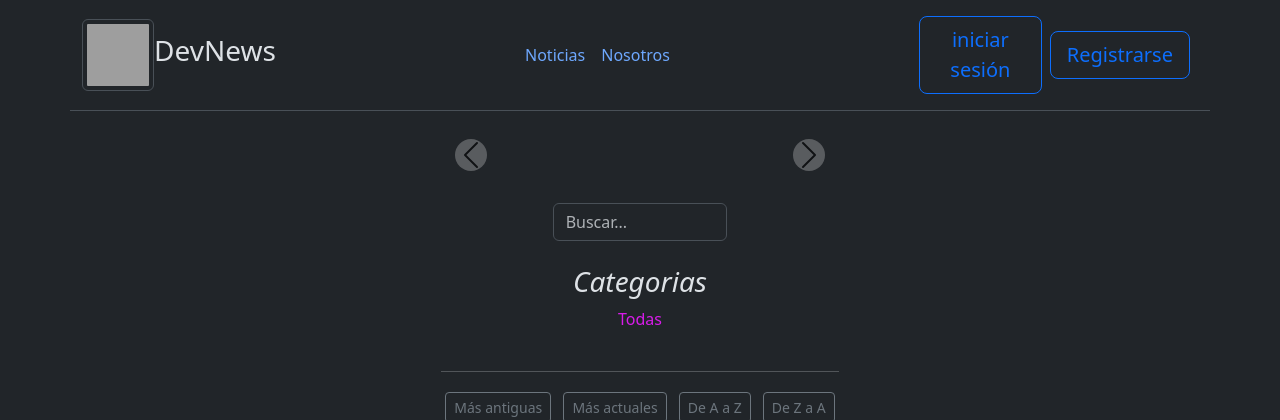
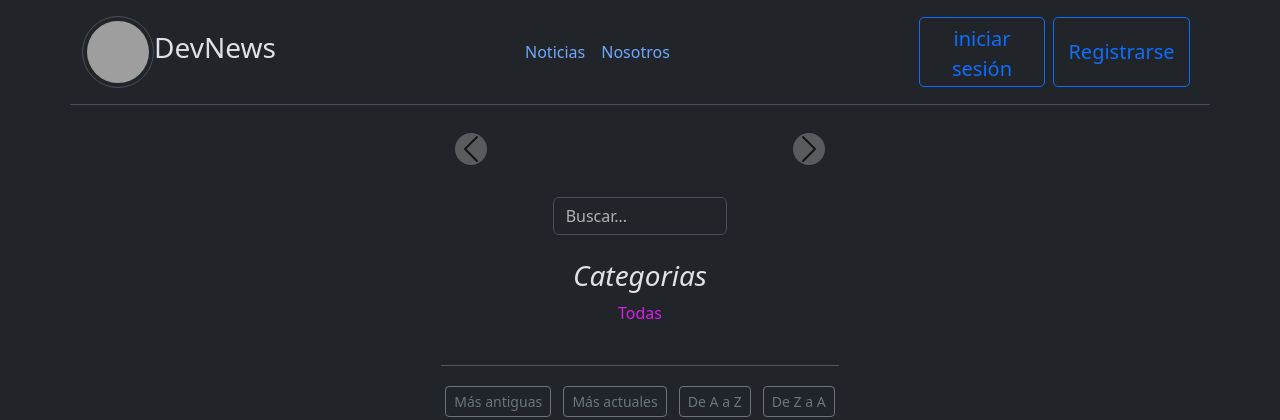
Before and after one commit to emyypg/blog, a Django app: page / in a window 1280 px wide. Shown: the top 420 px of the page. Run offline with Django 5.2, Linux system fonts and the light colour scheme; data that the repository does not hold is empty; grey boxes are pictures that could not be loaded.

Commit message:
logo redondeado. Editar comentario corrección.

```diff
--- a/static/css/styles.css
+++ b/static/css/styles.css
@@ -33,8 +33,15 @@
   border-radius: 5px;
   font-size: 0.95rem;
   font-weight: bold;
-  height: 60px;
+
 } */
+
+.btn-sesion {
+  height: 70px;
+  text-decoration: none;
+  padding: 0.4rem 0.9rem;
+  border-radius: 5px;
+}
 
 .btn.login {
   background-color: #007bff;
@@ -172,6 +179,7 @@ a:hover {
 .logo {
   width: 72px;
   height: 72px;
+  border-radius: 50%;
 }
 
 .active {
--- a/templates/navbar.html
+++ b/templates/navbar.html
@@ -8,14 +8,11 @@
         </li>
         <li class="col-6 d-flex align-items-center h3">
             DevNews
-            {% comment %} <svg xmlns="http://www.w3.org/2000/svg" width="32" height="32" fill="currentColor" class="bi bi-cpu ms-2" viewBox="0 0 16 16"></svg> {% endcomment %}
         </li>
     </ul>
 
     {% with request.resolver_match.url_name as url_name %}
     <ul class="nav col-12 col-md-auto mb-2 justify-content-center mb-md-0">
-        {% comment %} <li class="nav-item">
-        <li><a href="#" class="nav-link px-2 link-secondary">Home</a></li> {% endcomment %}
         <li class="nav-item">
             <a href="{% url 'news:home' %}" class="nav-link px-2 {% if url_name == 'news:home' %}active{% endif %}">Noticias</a>
         </li>
@@ -33,15 +30,15 @@
             <p class="bienvenido text-center centered flex-fill me-2 d-flex align-items-center">Bienvenido {{ user.username }} </p>
             <form action="{% url 'usuarios:logout' %}" method="post" style="" class="p-0 m-0">
                 {% csrf_token %}
-                <button type="submit" class="btn btn-primary">Cerrar sesión</button>
+                <button type="submit" class="btn  btn-outline-primary me-2 btn-lg flex-fill btn-sesion">Cerrar sesión</button>
             </form>
         {% else %}
-            <button type="button" class="btn btn-outline-primary me-2 btn-lg flex-fill">
+            <button type="button" class="btn btn-outline-primary me-2 btn-lg flex-fill btn-sesion">
                 <a class="nav-link" href="{% url 'usuarios:login' %}">
                 iniciar sesión
                 </a>
             </button>
-            <button type="button" class="btn btn-outline-primary me-2 btn-lg flex-fill">
+            <button type="button" class="btn btn-outline-primary me-2 btn-lg flex-fill btn-sesion">
                 <a class="nav-link"
                 href="{% url 'usuarios:registro' %}">
                 Registrarse
--- a/templates/news/editar_comentario.html
+++ b/templates/news/editar_comentario.html
@@ -8,7 +8,7 @@
         <h2 class="card-title text-center mb-4">Editar Comentario</h2>
         <p class="text-center text-muted">Editando comentario para el post: <strong>"{{ post.titulo }}"</strong></p>
 
-        <form method="post" action="{% url 'news:editar_cometario' comment.pk %}">
+        <form method="post" action="{% url 'news:editar_comentario' comment.pk %}">
             {% csrf_token %}
             {{ form.as_p }} {# Renders form fields as paragraphs. You can style this with Bootstrap as needed #}
             {# Or manually: {{ form.contenido.label_tag }} {{ form.contenido }} {{ form.contenido.errors }} #}
```
